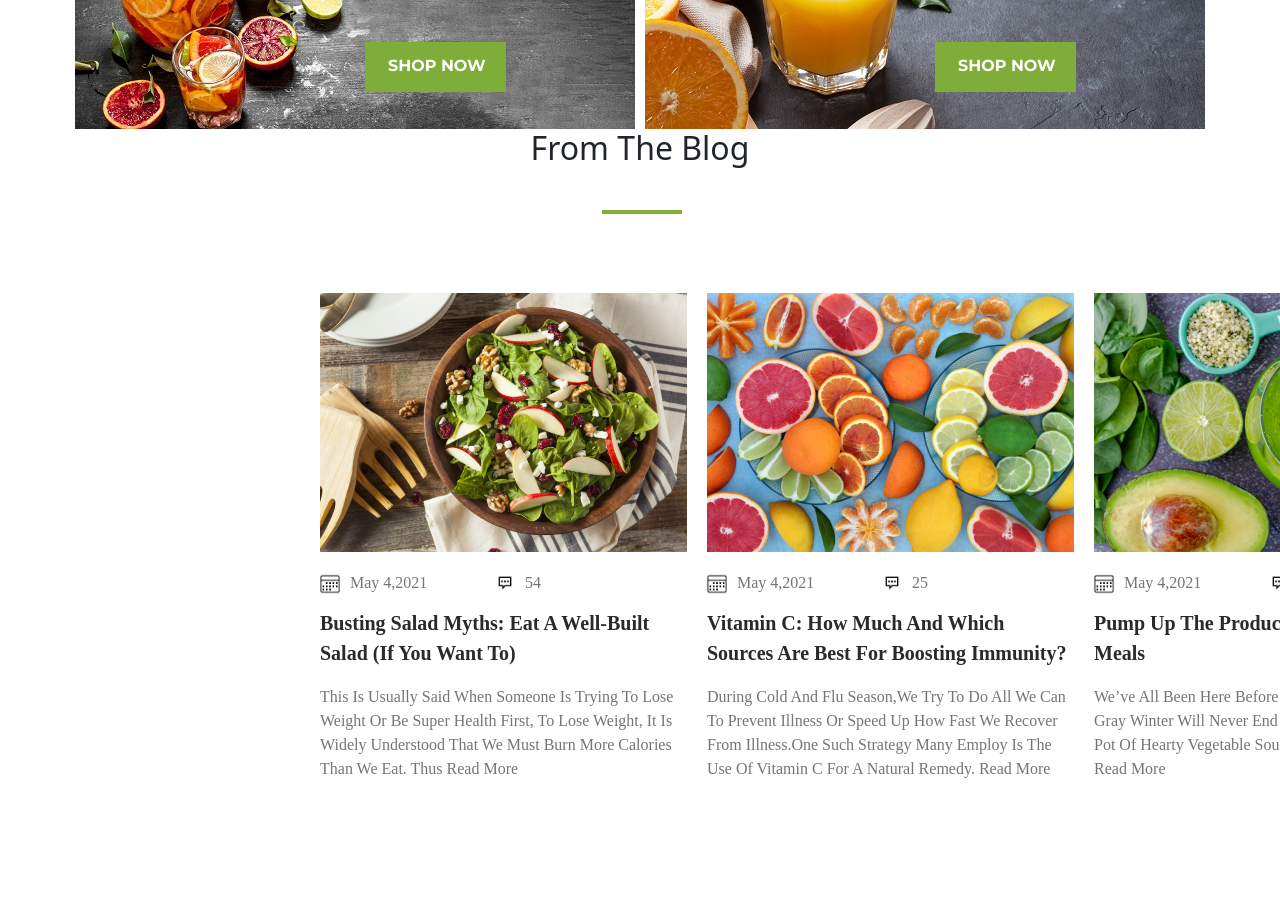
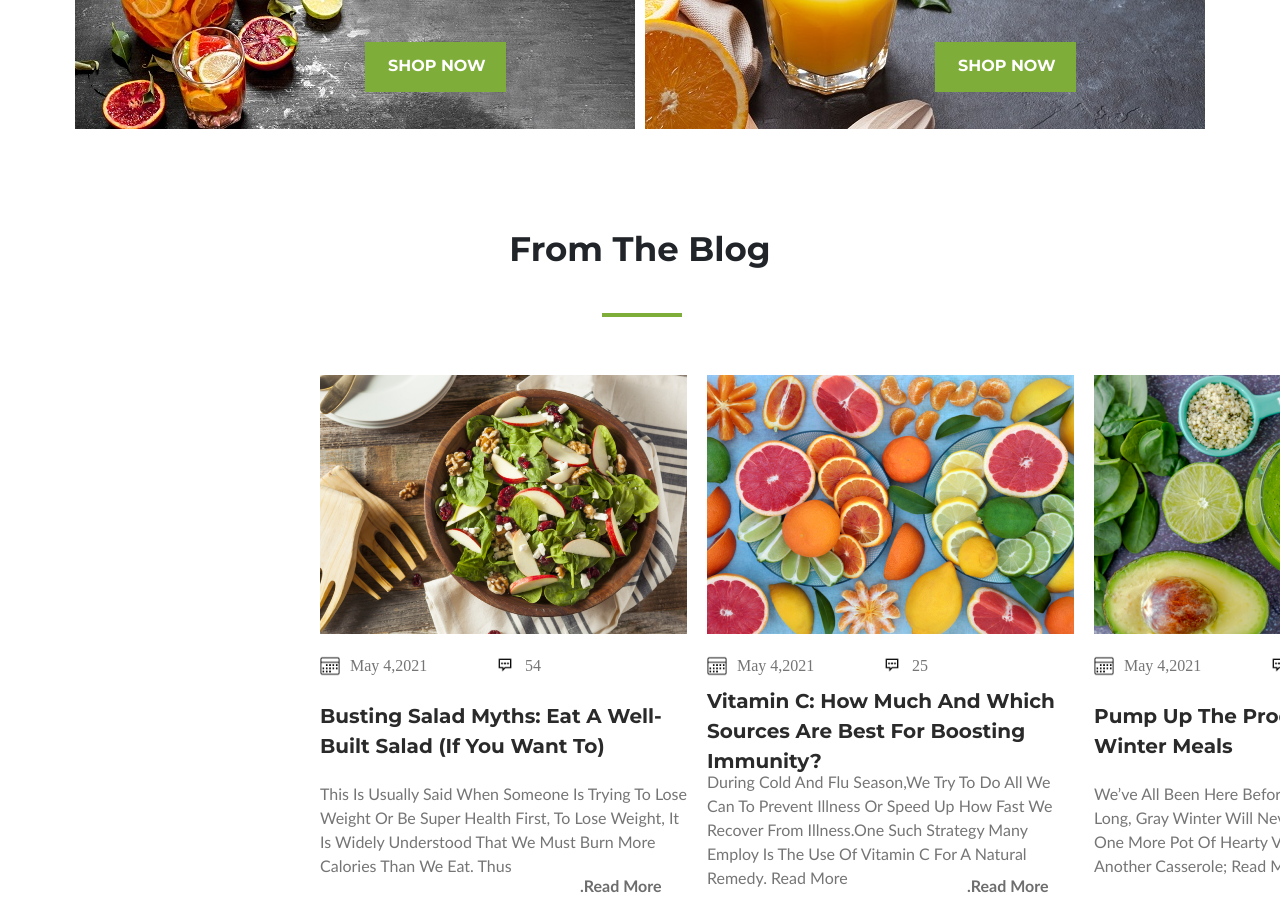
Before and after one commit to cristianistrate1234/fruitsProject, a React (Create React App) app: page / in a window 1280 px wide. Shown: the part 1040-1947 px from the top of the page. Before the commit the page ends 1844 px from the top, so only its background shows below. Built offline with nearby package versions, Linux system fonts and the light colour scheme.

Commit message:
am modificat stylurile de la text de la cristi

```diff
--- a/src/Components/blog-info/blog.css
+++ b/src/Components/blog-info/blog.css
@@ -1,9 +1,13 @@
-.title{
+.title {
     display: flex;
     justify-content: center;
-    margin-top: 100px;
+    padding-top: 200px;
+    font-family: 'Montserrat', sans-serif;
+    font-weight: 900;
+    font-size: 34px;
 }
-.rectangle{
+
+.rectangle {
     width: 80px;
     height: 4px;
     background: #7FAD39;
@@ -11,64 +15,69 @@
     margin-top: 35px;
 }
 
-.img{
+.img {
     width: 367px;
     height: 259px;
 }
-.icon-item{
-    display:flex;
+
+.icon-item {
+    display: flex;
     justify-content: space-around;
     width: 300px;
     margin-top: 21px;
 }
-.container-card-item{
+
+.container-card-item {
     height: 540px;
     width: 900px;
     align-items: center;
     justify-content: space-around;
     display: flex;
-    margin-top:50px;
+    margin-top: 50px;
     border: none;
     margin-left: 300px;
 }
 
 @media (max-width: 1000px) {
-    .container-card-item{
+    .container-card-item {
         height: 540px;
         width: 100%;
         align-items: center;
         justify-content: center;
         display: flex;
-        margin-top:50px;
+        margin-top: 50px;
         border: none;
         flex-direction: column;
         padding-top: 80%;
     }
-    .card-box{
+
+    .card-box {
         margin-top: 100px;
     }
 }
-.card-box{
+
+.card-box {
     margin-left: 20px;
 }
 
 
-.icon-comment{
-    width:20px;
+.icon-comment {
+    width: 20px;
     height: 20px;
     margin-left: 50px;
 }
-.icon-calendar{
-width: 20px;
+
+.icon-calendar {
+    width: 20px;
     height: 22px;
 }
 
-.card-SubTitle{
+.card-SubTitle {
     width: 367px;
     height: 44px;
     left: 0;
-    top: 323px;
-    font-family: 'Cerebri Sans Pro';
+    padding-top: 21px;
+    font-family: 'Montserrat', sans-serif;
     font-style: normal;
     font-weight: 900;
     font-size: 20px;
@@ -80,14 +89,11 @@ width: 20px;
     margin-top: 21px;
 }
 
-.card-Text-Content{
+.card-Text-Content {
     width: 367px;
     height: 86px;
-    left: 0;
-    top: 397px;
-    font-family: 'Cerebri Sans Pro';
-    font-style: normal;
-    font-weight: 400;
+    padding-top: 30px;
+    font-family: "Gill Sans", sans-serif;;
     font-size: 16px;
     line-height: 24px;
     display: flex;
@@ -97,7 +103,7 @@ width: 20px;
     margin-top: 30px;
 }
 
-.info-how-many{
+.info-how-many {
     width: 150px;
     height: 20px;
     top: 285px;
@@ -111,3 +117,13 @@ width: 20px;
     color: #757575;
     margin-left: 10px;
 }
+
+.rend-more {
+    display: flex;
+    margin-left: 260px;
+    font-weight: 900;
+    font-family: "Gill Sans", sans-serif;;
+    color: #6e6d6d;
+
+    text-decoration: none;
+}
--- a/src/Components/blog-info/blog.js
+++ b/src/Components/blog-info/blog.js
@@ -29,7 +29,7 @@ function CardBlog() {
                                     </div>
                                 </div>
                                 <h3 className={"card-SubTitle"}>{content.titleCard}</h3>
-                                <Card.Text className={"card-Text-Content"}>{content.textCard}</Card.Text>
+                              <p className={"card-Text-Content"}>{content.textCard}</p><a className={"rend-more"}>{content.more}</a>
                             </div>
                     )
                     })}
--- a/src/Components/blog-info/contentCardObject.js
+++ b/src/Components/blog-info/contentCardObject.js
@@ -12,7 +12,8 @@ const ContentCardObject = [
         iconComment:Comment,
         commentText:"54",
         titleCard:"Busting Salad Myths: Eat a Well-Built Salad (If You Want To)",
-        textCard:"This is usually said when someone is trying to lose weight or be super health First, to lose weight, it is widely understood that we must burn more calories than we eat. Thus Read More"
+        textCard:"This is usually said when someone is trying to lose weight or be super health First, to lose weight, it is widely understood that we must burn more calories than we eat. thus ",
+        more:".Read More"
     },
     {
         img:fructe,
@@ -21,7 +22,8 @@ const ContentCardObject = [
         iconComment:Comment,
         commentText:"25",
         titleCard:"Vitamin C: How Much and Which Sources Are Best for Boosting Immunity?",
-        textCard:"During cold and flu season,we try to do all we can to prevent illness or speed up how fast we recover from illness.One such strategy many employ is the use of Vitamin C for a natural remedy. Read More"
+        textCard:"During cold and flu season,we try to do all we can to prevent illness or speed up how fast we recover from illness.One such strategy many employ is the use of Vitamin C for a natural remedy. Read More",
+        more:".Read More"
     },
     {
         img:smoothie,
@@ -30,7 +32,8 @@ const ContentCardObject = [
         iconComment:Comment,
         commentText:"58",
         titleCard:"Pump Up the Produce Power in Winter Meals",
-        textCard:"We’ve all been here before When it seems the long, gray winter will never end and you make one more pot of hearty vegetable soup or another casserole; Read More"
+        textCard:"We’ve all been here before When it seems the long, gray winter will never end and you make one more pot of hearty vegetable soup or another casserole; Read More",
+        more:".Read More"
     }
 ]
 
```
